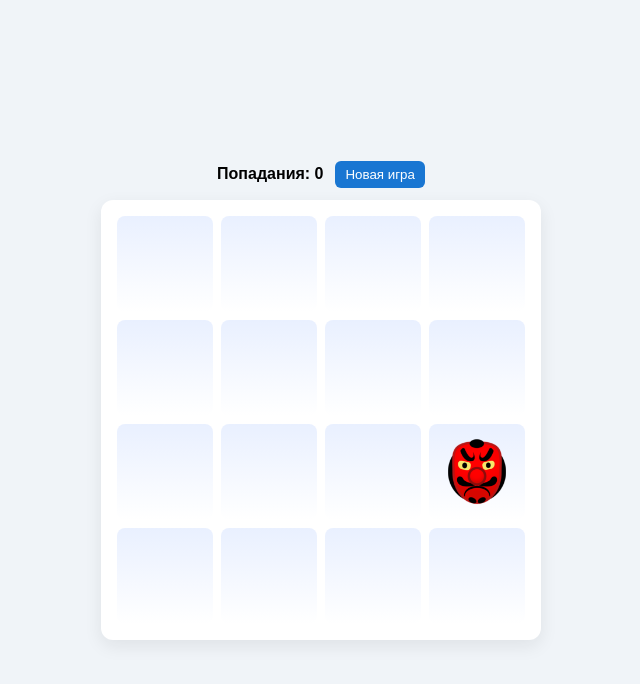
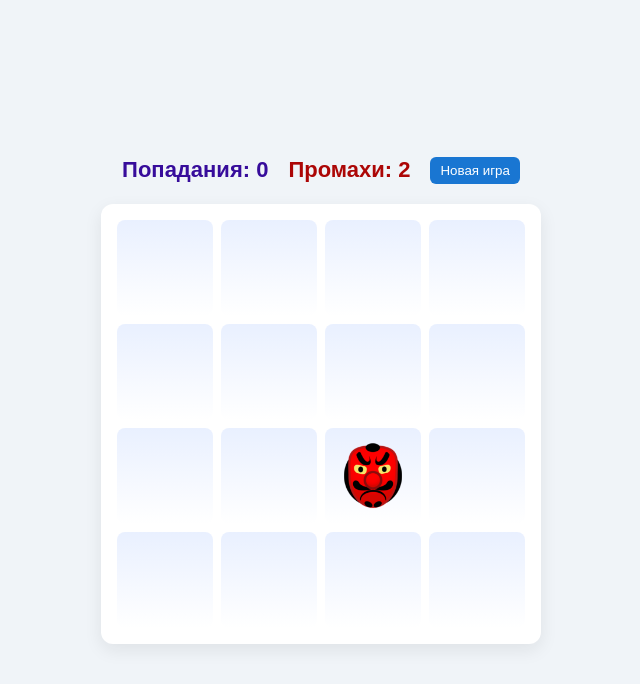
Before and after one commit to SadliyVI/JSExtraWeb_HW_Events, a website built with webpack: page public/index.html in a window 1280 px wide. Both pictures are taken after a click on the button "Новая игра". Shown: the whole page, without its empty margins (319-959 px from the left). Built offline with nearby package versions, Linux system fonts and the light colour scheme.

Commit message:
Gameplay customized

```diff
--- a/public/index.html
+++ b/public/index.html
@@ -4,7 +4,7 @@
 <head>
     <meta charset="utf-8" />
     <meta name="viewport" content="width=device-width, initial-scale=1" />
-    <title>Whack-a-Mole</title>
+    <title>Whack-a-Goblin</title>
 </head>
 
 <body>
--- a/src/game.js
+++ b/src/game.js
@@ -15,31 +15,45 @@ export default class Game {
     this.score = 0;
     this.misses = 0;
 
-    this.grid = new Grid(this.container, this.size);
+    this.grid = null;
     this.ui = new UI(this.container);
     this.cursor = new Cursor();
     this.sound = new SoundManager();
     this.goblin = null;
     this.running = false;
-    this.currentGameObj = null;
   }
 
   start() {
     this.ui.createControls();
     this.ui.updateScore(this.score);
+    this.ui.updateMisses(this.misses);
+
+    let gridContainer = this.container.querySelector('#game-container');
+    if (!gridContainer) {
+      gridContainer = document.createElement('div');
+      gridContainer.id = 'game-container';
+      this.container.append(gridContainer);
+    }
+
+    this.grid = new Grid(gridContainer, this.size);
     this.grid.create();
     this.cursor.enable();
+
+    this.running = true;
+
     this.goblin = new GoblinManager(
-      this.container.querySelector('#game'),
+      gridContainer.querySelector('#game'),
       this.assets.gnome,
       this.showMs,
       {
         onHit: () => this._onHit(),
         onMiss: () => this._onMiss(),
-      }
+      },
+      () => this.running
     );
 
     this.grid.onClick((cell) => {
+      if (!this.running) return;
       const hit = this.goblin.handleClickOnCell(cell);
       if (hit) {
         this.sound.playHit();
@@ -51,26 +65,29 @@ export default class Game {
     });
 
     this.goblin.spawnImmediate();
-    this.running = true;
   }
 
   _onHit() {
+    if (!this.running) return;
     this.score += 1;
     this.ui.updateScore(this.score);
   }
 
   _onMiss() {
+    if (!this.running) return;
     this.misses += 1;
+    this.ui.updateMisses(this.misses);
+
     if (this.misses >= this.maxMisses) {
       this.gameOver();
     }
   }
 
   gameOver() {
-    this.goblin.stop();
+    this.running = false;
+    if (this.goblin) this.goblin.stop();
     this.cursor.disable();
-    this.ui.showGameOver(this.score);
-    this.running = false;
+    this.ui.showGameOver(this.score, this.misses);
   }
 
   restart() {
@@ -78,34 +95,45 @@ export default class Game {
     this.score = 0;
     this.misses = 0;
     this.ui.updateScore(this.score);
-    this.grid.remove();
+    this.ui.updateMisses(this.misses);
+
+    if (this.grid) this.grid.remove();
+
+    let gridContainer = this.container.querySelector('#game-container');
+    this.grid = new Grid(gridContainer, this.size);
     this.grid.create();
-    this.goblin.stop();
+
+    if (this.goblin) this.goblin.stop();
+
+    this.running = true;
+
     this.goblin = new GoblinManager(
-      this.container.querySelector('#game'),
+      gridContainer.querySelector('#game'),
       this.assets.gnome,
       this.showMs,
       {
         onHit: () => this._onHit(),
         onMiss: () => this._onMiss(),
-      }
+      },
+      () => this.running
     );
-    this.goblin.spawnImmediate();
-    this.cursor.enable();
-    this.running = true;
 
     this.grid.onClick((cell) => {
+      if (!this.running) return;
       const hit = this.goblin.handleClickOnCell(cell);
       if (hit) {
         this.sound.playHit();
       }
     });
+
+    this.goblin.spawnImmediate();
+    this.cursor.enable();
   }
 
   stop() {
     if (this.goblin) this.goblin.stop();
     this.cursor.disable();
-    this.grid.remove();
+    if (this.grid) this.grid.remove();
     this.ui.clearBanner();
     this.running = false;
   }
--- a/src/goblin.js
+++ b/src/goblin.js
@@ -1,5 +1,5 @@
 export default class GoblinManager {
-  constructor(gridEl, gnomeSrc, showMs = 1000, handlers = {}) {
+  constructor(gridEl, gnomeSrc, showMs = 1000, handlers = {}, isRunning = () => true) {
     this.gridEl = gridEl;
     this.gnomeSrc = gnomeSrc;
     this.showMs = showMs;
@@ -8,6 +8,7 @@ export default class GoblinManager {
     this.imgEl = null;
     this.onMiss = handlers.onMiss || (() => {});
     this.onHit = handlers.onHit || (() => {});
+    this.isRunning = isRunning;
   }
 
   spawnImmediate() {
@@ -15,15 +16,21 @@ export default class GoblinManager {
   }
 
   _spawn() {
+    if (!this.isRunning()) return;
+
     const cells = Array.from(this.gridEl.querySelectorAll('.cell'));
     if (cells.length === 0) return;
+
     let idx = Math.floor(Math.random() * cells.length);
     if (idx === this.currentIndex) {
       idx = (idx + 1) % cells.length;
     }
+
     this._placeInCell(idx);
+
     if (this.timerId) clearTimeout(this.timerId);
     this.timerId = setTimeout(() => {
+      if (!this.isRunning()) return;
       if (this.imgEl && this.imgEl.parentElement) {
         this._removeFromCell();
         this.onMiss();
@@ -31,6 +38,7 @@ export default class GoblinManager {
       this._spawn();
     }, this.showMs);
   }
+
   _placeInCell(idx) {
     const cells = Array.from(this.gridEl.querySelectorAll('.cell'));
     const target = cells[idx];
@@ -51,7 +59,7 @@ export default class GoblinManager {
         this.timerId = null;
       }
       this._removeFromCell();
-      this.onHit();
+      if (this.isRunning()) this.onHit();
       this._spawn();
       return true;
     }
--- a/src/index.css
+++ b/src/index.css
@@ -12,14 +12,19 @@ body {
     background: #f0f4f8;
 }
 
-/* контейнер игры */
 #app {
     display: flex;
     flex-direction: column;
     align-items: center;
+    gap: 20px;
 }
 
-/* сетка */
+#game-container {
+    display: flex;
+    justify-content: center;
+    align-items: center;
+}
+
 .game-grid {
     display: grid;
     grid-template-columns: repeat(4, var(--cell-size));
@@ -50,19 +55,27 @@ body {
     pointer-events: none;
 }
 
-/* controls */
 .controls {
     display: flex;
-    gap: 12px;
-    margin-bottom: 12px;
+    justify-content: center;
     align-items: center;
+    gap: 20px;
 }
 
 .score {
-    font-weight: 600;
+    font-size: 22px;
+    font-weight: bold;
+    color: #370c9b;
+    text-align: center;
 }
 
-/* restart button */
+.misses {
+    font-size: 22px;
+    font-weight: bold;
+    color: #ac0606;
+    text-align: center;
+}
+
 .restart {
     padding: 6px 10px;
     border-radius: 6px;
@@ -77,7 +90,7 @@ body {
     top: 10%;
     left: 50%;
     transform: translateX(-50%);
-    background: rgba(160, 5, 5, 0.85);
+    background: rgba(76, 9, 201, 0.85);
     color: white;
     padding: 24px 28px;
     border-radius: 10px;
@@ -88,11 +101,3 @@ body {
     font-size: 18px;
     font-weight: 700;
 }
-
-#misses {
-    font-size: 22px;
-    margin-top: 10px;
-    color: #370c9b;
-    font-weight: bold;
-    text-align: center;
-}
--- a/src/ui.js
+++ b/src/ui.js
@@ -3,6 +3,7 @@ export default class UI {
     this.container = container;
     this.banner = null;
     this.scoreEl = null;
+    this.missEl = null;
     this.restartBtn = null;
   }
 
@@ -12,8 +13,13 @@ export default class UI {
 
     const score = document.createElement('div');
     score.className = 'score';
-    score.textContent = 'Очки: 0';
+    score.textContent = 'Попадания: 0';
     this.scoreEl = score;
+
+    const misses = document.createElement('div');
+    misses.className = 'misses';
+    misses.textContent = 'Промахи: 0';
+    this.missEl = misses;
 
     const restart = document.createElement('button');
     restart.type = 'button';
@@ -21,7 +27,7 @@ export default class UI {
     restart.textContent = 'Новая игра';
     this.restartBtn = restart;
 
-    wrapper.append(score, restart);
+    wrapper.append(score, misses, restart);
     this.container.append(wrapper);
   }
 
@@ -29,12 +35,19 @@ export default class UI {
     if (this.scoreEl) this.scoreEl.textContent = `Попадания: ${n}`;
   }
 
-  showGameOver(score) {
+  updateMisses(n) {
+    if (this.missEl) this.missEl.textContent = `Промахи: ${n}`;
+  }
+
+  showGameOver(score, misses = 0) {
     if (this.banner) this.banner.remove();
+
+    const total = score + misses;
+    const percent = total === 0 ? 0 : Math.round((score / total) * 100);
 
     const ban = document.createElement('div');
     ban.className = 'game-over';
-    ban.innerHTML = `<div class="game-over-inner">Ваш результат: ${score} попаданий!</div>`;
+    ban.innerHTML = `<div class="game-over-inner">Удачных попыток: ${percent} %</div>`;
     this.container.append(ban);
     this.banner = ban;
   }
```
Also changed, not shown: dist/index.html, 2 other files.
